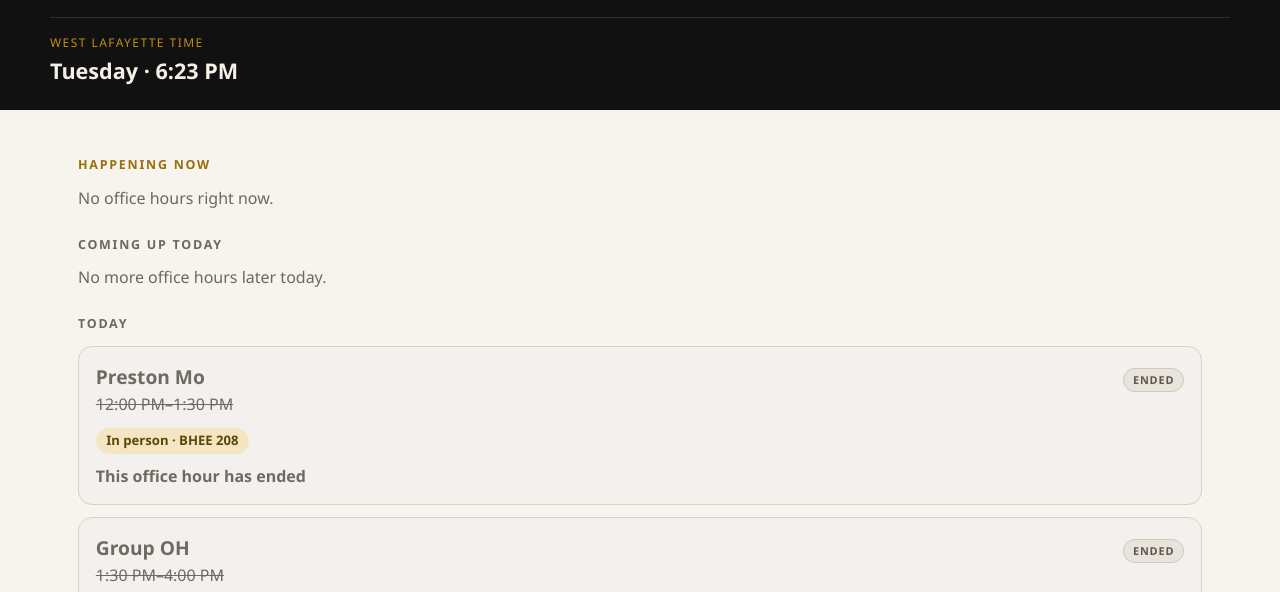
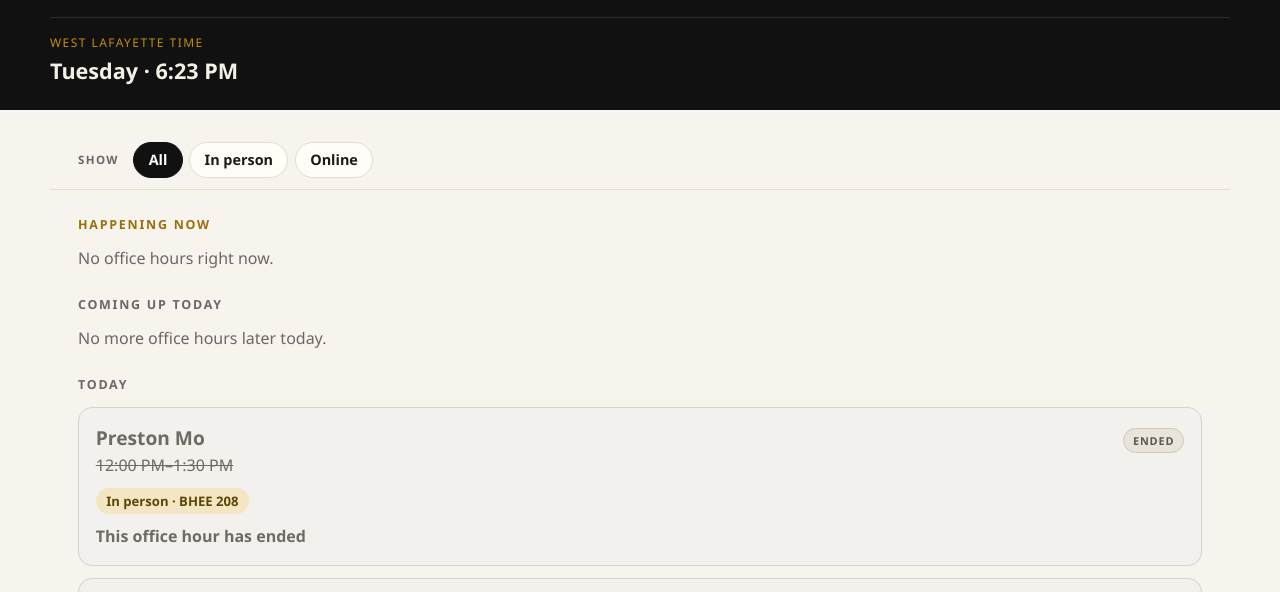
Before and after one commit to Ziad-elshafey/ECE301OH, a plain HTML site: page index.html in a window 1280 px wide. Shown: the part 200-792 px from the top of the page. Drawn offline with Linux system fonts and the light colour scheme.

Commit message:
added filter option

```diff
--- a/css/style.css
+++ b/css/style.css
@@ -132,6 +132,58 @@ main {
 .status-msg.error {
   border-color: #e3c1c1;
   color: var(--danger);
+}
+
+.filters {
+  position: sticky;
+  top: 0;
+  z-index: 8;
+  display: flex;
+  flex-wrap: wrap;
+  align-items: center;
+  gap: 0.55rem 0.9rem;
+  margin: 0 -1.15rem;
+  padding: 0.75rem 1.15rem 0.7rem;
+  background: var(--cream);
+  border-bottom: 1px solid var(--line);
+}
+
+.filter-label {
+  margin: 0;
+  letter-spacing: 0.12em;
+  text-transform: uppercase;
+  font-size: 0.72rem;
+  font-weight: 700;
+  color: var(--muted);
+}
+
+.filter-pills {
+  display: flex;
+  flex-wrap: wrap;
+  gap: 0.4rem;
+}
+
+.filter-btn {
+  font: inherit;
+  font-weight: 650;
+  font-size: 0.9rem;
+  cursor: pointer;
+  border: 1px solid var(--line);
+  background: var(--paper);
+  color: var(--ink);
+  border-radius: 999px;
+  padding: 0.42rem 0.9rem;
+}
+
+.filter-btn:hover,
+.filter-btn:focus-visible {
+  border-color: var(--gold);
+}
+
+.filter-btn.is-active {
+  background: var(--black);
+  border-color: var(--black);
+  color: #fff;
 }
 
 .section {
@@ -488,4 +540,11 @@ main {
     padding-left: 1.75rem;
     padding-right: 1.75rem;
   }
+
+  .filters {
+    margin-left: -1.75rem;
+    margin-right: -1.75rem;
+    padding-left: 1.75rem;
+    padding-right: 1.75rem;
+  }
 }
--- a/index.html
+++ b/index.html
@@ -33,6 +33,15 @@
 
     <main id="app">
       <p class="status-msg" id="load-status">Loading office hours…</p>
+
+      <div class="filters" id="filters" hidden>
+        <p class="filter-label" id="filter-label">Show</p>
+        <div class="filter-pills" role="group" aria-labelledby="filter-label">
+          <button type="button" class="filter-btn is-active" data-type="all" aria-pressed="true">All</button>
+          <button type="button" class="filter-btn" data-type="in-person" aria-pressed="false">In person</button>
+          <button type="button" class="filter-btn" data-type="online" aria-pressed="false">Online</button>
+        </div>
+      </div>
 
       <section class="section section-now" id="happening-now" hidden>
         <h2>Happening now</h2>
--- a/js/app.js
+++ b/js/app.js
@@ -26,10 +26,18 @@
     thisWeek: document.getElementById("this-week"),
     weekRange: document.getElementById("week-range"),
     weekGrid: document.getElementById("week-grid"),
+    filters: document.getElementById("filters"),
   };
 
   let schedule = null;
   let usingOverride = false;
+  let typeFilter = "all";
+
+  const FILTER_LABELS = {
+    all: "office hours",
+    online: "online office hours",
+    "in-person": "in-person office hours",
+  };
 
   function parseTimeToMinutes(hhmm) {
     const [hours, minutes] = hhmm.split(":").map(Number);
@@ -249,18 +257,47 @@
     list.innerHTML = html || `<p class="empty">${emptyText}</p>`;
   }
 
+  function matchesFilter(session) {
+    return typeFilter === "all" || session.type === typeFilter;
+  }
+
+  function kindLabel() {
+    return FILTER_LABELS[typeFilter] || FILTER_LABELS.all;
+  }
+
+  function syncFilterButtons() {
+    document.querySelectorAll(".filter-btn").forEach((button) => {
+      const active = button.dataset.type === typeFilter;
+      button.classList.toggle("is-active", active);
+      button.setAttribute("aria-pressed", active ? "true" : "false");
+    });
+  }
+
+  function writeTypeParam() {
+    const url = new URL(window.location.href);
+    if (typeFilter === "all") {
+      url.searchParams.delete("type");
+    } else {
+      url.searchParams.set("type", typeFilter);
+    }
+    window.history.replaceState({}, "", url);
+  }
+
   function render(now) {
     const timeZone = schedule.timezone || "America/Indiana/Indianapolis";
     const parts = zoneParts(now, timeZone);
     const nowMinutes = parts.hour * 60 + parts.minute + parts.second / 60;
 
     renderClock(parts);
+    syncFilterButtons();
 
-    const sessions = schedule.sessions.map((session) => ({
-      ...session,
-      status: classify(session, parts.weekday, nowMinutes),
-      startMin: parseTimeToMinutes(session.start),
-    }));
+    const sessions = schedule.sessions
+      .map((session) => ({
+        ...session,
+        status: classify(session, parts.weekday, nowMinutes),
+        startMin: parseTimeToMinutes(session.start),
+      }))
+      .filter(matchesFilter);
 
     const running = sessions
       .filter((session) => session.status === "running")
@@ -276,21 +313,21 @@
       els.happeningNow,
       els.happeningNowList,
       running.map((session) => cardHtml(session, "running", nowMinutes, { featured: true })).join(""),
-      "No office hours right now."
+      `No ${kindLabel()} right now.`
     );
 
     fillList(
       els.comingUp,
       els.comingUpList,
       upcoming.map((session) => cardHtml(session, "upcoming", nowMinutes)).join(""),
-      "No more office hours later today."
+      `No more ${kindLabel()} later today.`
     );
 
     fillList(
       els.today,
       els.todayList,
       today.map((session) => cardHtml(session, session.status, nowMinutes)).join(""),
-      "No office hours scheduled today."
+      `No ${kindLabel()} scheduled today.`
     );
 
     const weekdaySessions = Object.fromEntries(DAYS.map((day) => [day, []]));
@@ -311,7 +348,7 @@
         const todayClass = day.name === parts.weekday ? " today" : "";
         const body = items.length
           ? items.map(weekSessionHtml).join("")
-          : `<p class="cal-empty">No office hours</p>`;
+          : `<p class="cal-empty">No ${kindLabel()}</p>`;
         return `
         <div class="cal-day${todayClass}${weekend}" role="gridcell">
           <div class="cal-head">
@@ -342,6 +379,21 @@
       els.courseTerm.textContent = schedule.course.term || "";
       document.title = `${schedule.course.code} Office Hours`;
       els.loadStatus.hidden = true;
+      els.filters.hidden = false;
+
+      const typeParam = new URLSearchParams(window.location.search).get("type");
+      if (typeParam === "online" || typeParam === "in-person") {
+        typeFilter = typeParam;
+      }
+
+      els.filters.addEventListener("click", (event) => {
+        const button = event.target.closest(".filter-btn");
+        if (!button) return;
+        typeFilter = button.dataset.type;
+        writeTypeParam();
+        tick();
+      });
+
       tick();
       window.setInterval(tick, REFRESH_MS);
     } catch (error) {
```
